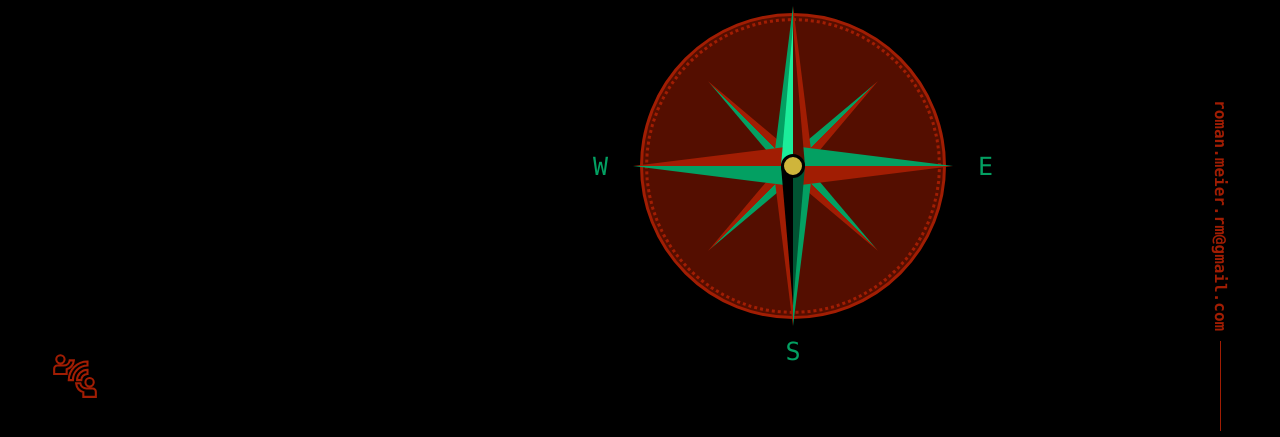
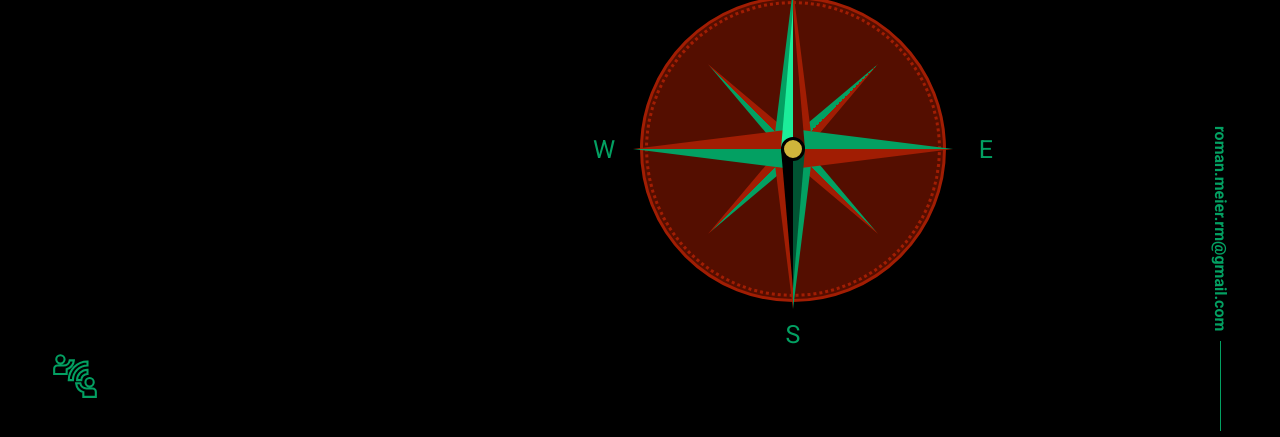
Before and after one commit to mauravan/mauravan.github.io, a plain HTML site: page index.html in a window 1280 px wide. Shown: the part 369-806 px from the top of the page. Drawn offline with Linux system fonts and the light colour scheme.

Commit message:
new font

```diff
--- a/docs/assets/css/roman.css
+++ b/docs/assets/css/roman.css
@@ -10,7 +10,7 @@
 
     --max-main-width: 1250px;
 
-    font-family: 'Lucida Console', monospace;
+    font-family: 'Roboto', sans-serif;
 }
 
 html {
@@ -410,7 +410,7 @@ main .section-content img:hover {
     cursor: pointer;
     padding: 40px 16px;
     transition: 0.3s;
-    font-family: 'Lucida Console', monospace;
+    font-family: 'Roboto', sans-serif;
     font-weight: 600;
 
     border-left: 3px solid var(--accent-color);
@@ -476,7 +476,7 @@ main .section-content img:hover {
 
 .email-me>a {
     text-decoration: none;
-    color: var(--primary-font-color);
+    color: var(--main-bg-color);
     font-weight: bold;
     margin: 10px;
 }
@@ -487,7 +487,7 @@ main .section-content img:hover {
     width: 1px;
     height: 90px;
     margin: 0px auto;
-    background-color: var(--primary-font-color);
+    background-color: var(--main-bg-color);
 }
 
 
@@ -502,7 +502,7 @@ main .section-content img:hover {
     z-index: 10;
     width: clamp(25px, 8vw, 50px);
     height: clamp(25px, 8vw, 50px);
-    color: var(--primary-font-color);
+    color: var(--main-bg-color);
     cursor: pointer;
 }
 
@@ -519,7 +519,7 @@ main .section-content img:hover {
     flex-direction: row;
     align-items: center;
     justify-content: space-around;
-    background-color: var(--accent-color);
+    border: 2px solid var(--primary-font-color);
     border-radius: 5px;
 
     transition: opacity 1s;
@@ -530,7 +530,7 @@ main .section-content img:hover {
     width: 30px;
     height: 30px;
     margin: 10px;
-    color: var(--primary-font-color);
+    color: var(--main-bg-color);
 }
 
 .socials-icon-container svg:hover {
--- a/index.html
+++ b/index.html
@@ -5,6 +5,9 @@
     <link rel="stylesheet" href="docs/assets/css/roman.css">
     <title>Roman Meier</title>
     <link rel="icon" type="image/x-icon" href="docs/assets/images/Favicon.png">
+    <link rel="preconnect" href="https://fonts.googleapis.com">
+    <link rel="preconnect" href="https://fonts.gstatic.com" crossorigin>
+    <link href="https://fonts.googleapis.com/css2?family=Roboto:wght@400;500;700;900&display=swap" rel="stylesheet">
     <meta name="viewport" content="width=device-width, initial-scale=1, minimum-scale=1" />
 </head>
 
```
